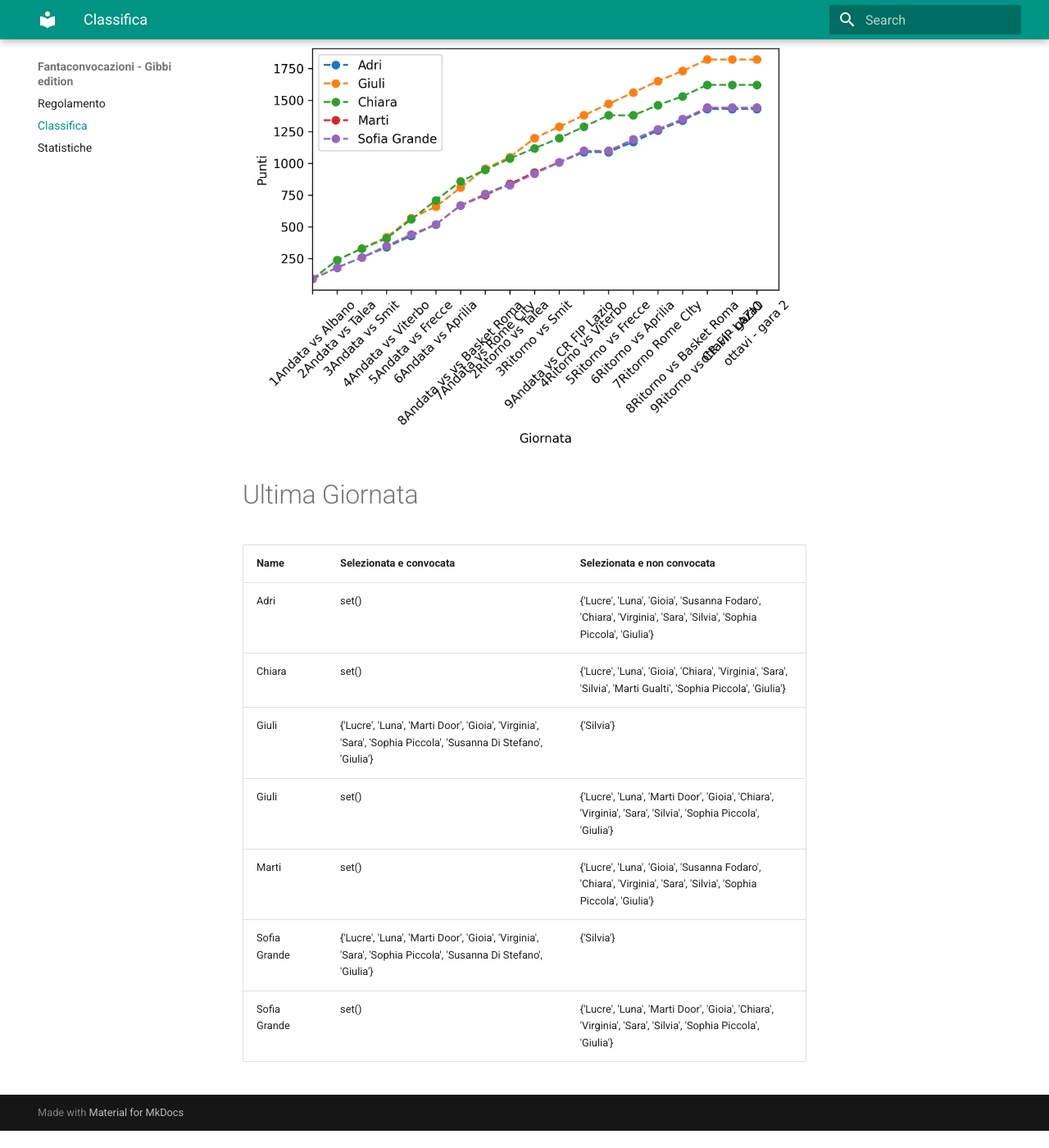
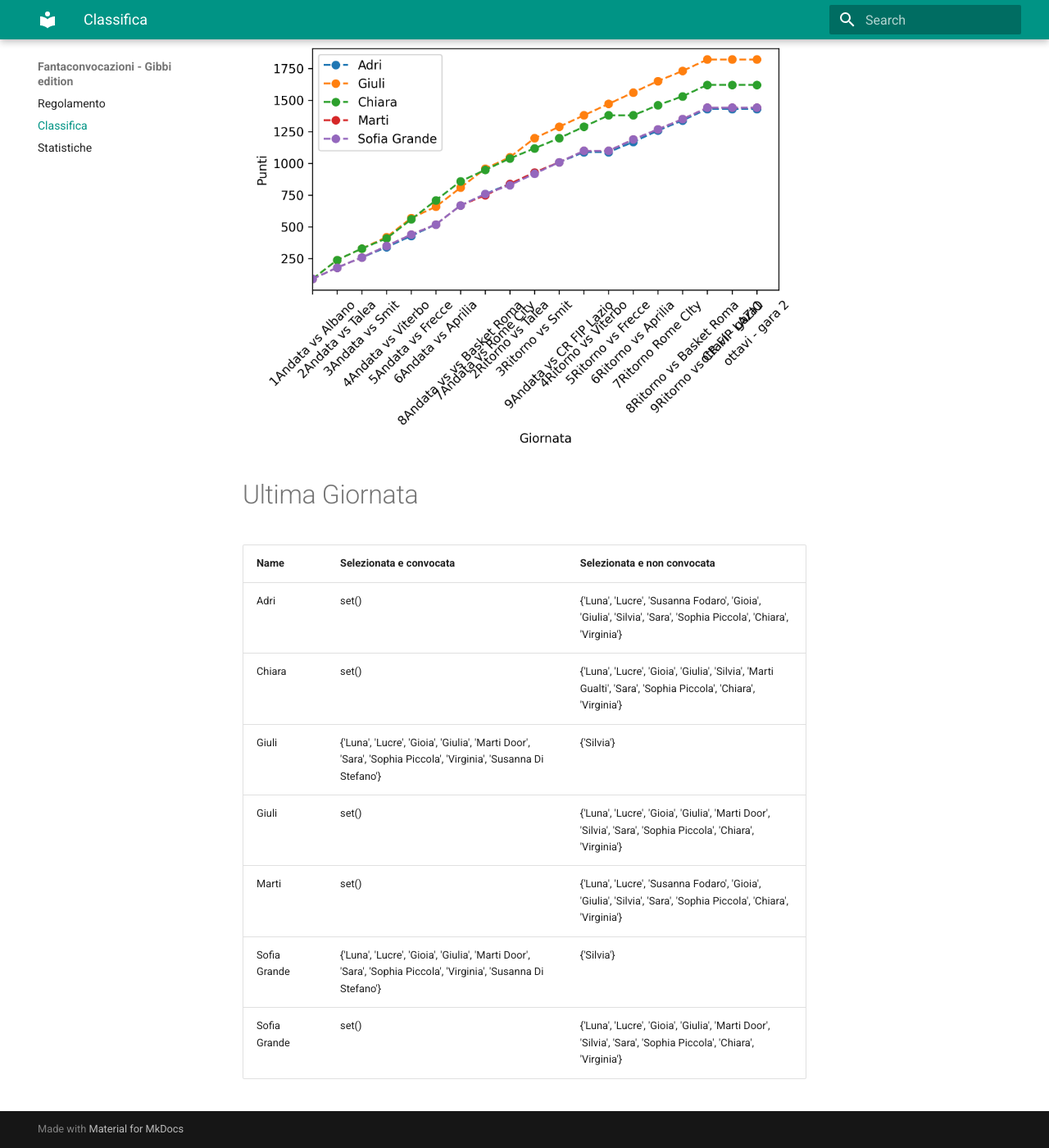
Before and after one commit to martinig94/fantagibbi, an MkDocs documentation site: the page built from docs/Classifica.md, in a window 1280 px wide and 1400 px high, scrolled down 565 px. Shown: the whole window at 82% size. Built offline with MkDocs 1.6.1 and Material for MkDocs 9.7.7, drawn with Linux system fonts in a browser that asks for light colours; before the commit the page ends 1944 px from its top, so only the background shows below that.

Commit message:
Auto-update from main.py

```diff
--- a/docs/Classifica.md
+++ b/docs/Classifica.md
@@ -18,11 +18,11 @@
 <!-- START_TABLE CORRECT -->
 | Name         | Selezionata e convocata                                                                                        | Selezionata e non convocata                                                                                      |
 |:-------------|:---------------------------------------------------------------------------------------------------------------|:-----------------------------------------------------------------------------------------------------------------|
-| Adri         | set()                                                                                                          | {'Lucre', 'Luna', 'Gioia', 'Susanna Fodaro', 'Chiara', 'Virginia', 'Sara', 'Silvia', 'Sophia Piccola', 'Giulia'} |
-| Chiara       | set()                                                                                                          | {'Lucre', 'Luna', 'Gioia', 'Chiara', 'Virginia', 'Sara', 'Silvia', 'Marti Gualti', 'Sophia Piccola', 'Giulia'}   |
-| Giuli        | {'Lucre', 'Luna', 'Marti Door', 'Gioia', 'Virginia', 'Sara', 'Sophia Piccola', 'Susanna Di Stefano', 'Giulia'} | {'Silvia'}                                                                                                       |
-| Giuli        | set()                                                                                                          | {'Lucre', 'Luna', 'Marti Door', 'Gioia', 'Chiara', 'Virginia', 'Sara', 'Silvia', 'Sophia Piccola', 'Giulia'}     |
-| Marti        | set()                                                                                                          | {'Lucre', 'Luna', 'Gioia', 'Susanna Fodaro', 'Chiara', 'Virginia', 'Sara', 'Silvia', 'Sophia Piccola', 'Giulia'} |
-| Sofia Grande | {'Lucre', 'Luna', 'Marti Door', 'Gioia', 'Virginia', 'Sara', 'Sophia Piccola', 'Susanna Di Stefano', 'Giulia'} | {'Silvia'}                                                                                                       |
-| Sofia Grande | set()                                                                                                          | {'Lucre', 'Luna', 'Marti Door', 'Gioia', 'Chiara', 'Virginia', 'Sara', 'Silvia', 'Sophia Piccola', 'Giulia'}     |
+| Adri         | set()                                                                                                          | {'Luna', 'Lucre', 'Susanna Fodaro', 'Gioia', 'Giulia', 'Silvia', 'Sara', 'Sophia Piccola', 'Chiara', 'Virginia'} |
+| Chiara       | set()                                                                                                          | {'Luna', 'Lucre', 'Gioia', 'Giulia', 'Silvia', 'Marti Gualti', 'Sara', 'Sophia Piccola', 'Chiara', 'Virginia'}   |
+| Giuli        | {'Luna', 'Lucre', 'Gioia', 'Giulia', 'Marti Door', 'Sara', 'Sophia Piccola', 'Virginia', 'Susanna Di Stefano'} | {'Silvia'}                                                                                                       |
+| Giuli        | set()                                                                                                          | {'Luna', 'Lucre', 'Gioia', 'Giulia', 'Marti Door', 'Silvia', 'Sara', 'Sophia Piccola', 'Chiara', 'Virginia'}     |
+| Marti        | set()                                                                                                          | {'Luna', 'Lucre', 'Susanna Fodaro', 'Gioia', 'Giulia', 'Silvia', 'Sara', 'Sophia Piccola', 'Chiara', 'Virginia'} |
+| Sofia Grande | {'Luna', 'Lucre', 'Gioia', 'Giulia', 'Marti Door', 'Sara', 'Sophia Piccola', 'Virginia', 'Susanna Di Stefano'} | {'Silvia'}                                                                                                       |
+| Sofia Grande | set()                                                                                                          | {'Luna', 'Lucre', 'Gioia', 'Giulia', 'Marti Door', 'Silvia', 'Sara', 'Sophia Piccola', 'Chiara', 'Virginia'}     |
 <!-- END_TABLE CORRECT -->
```
